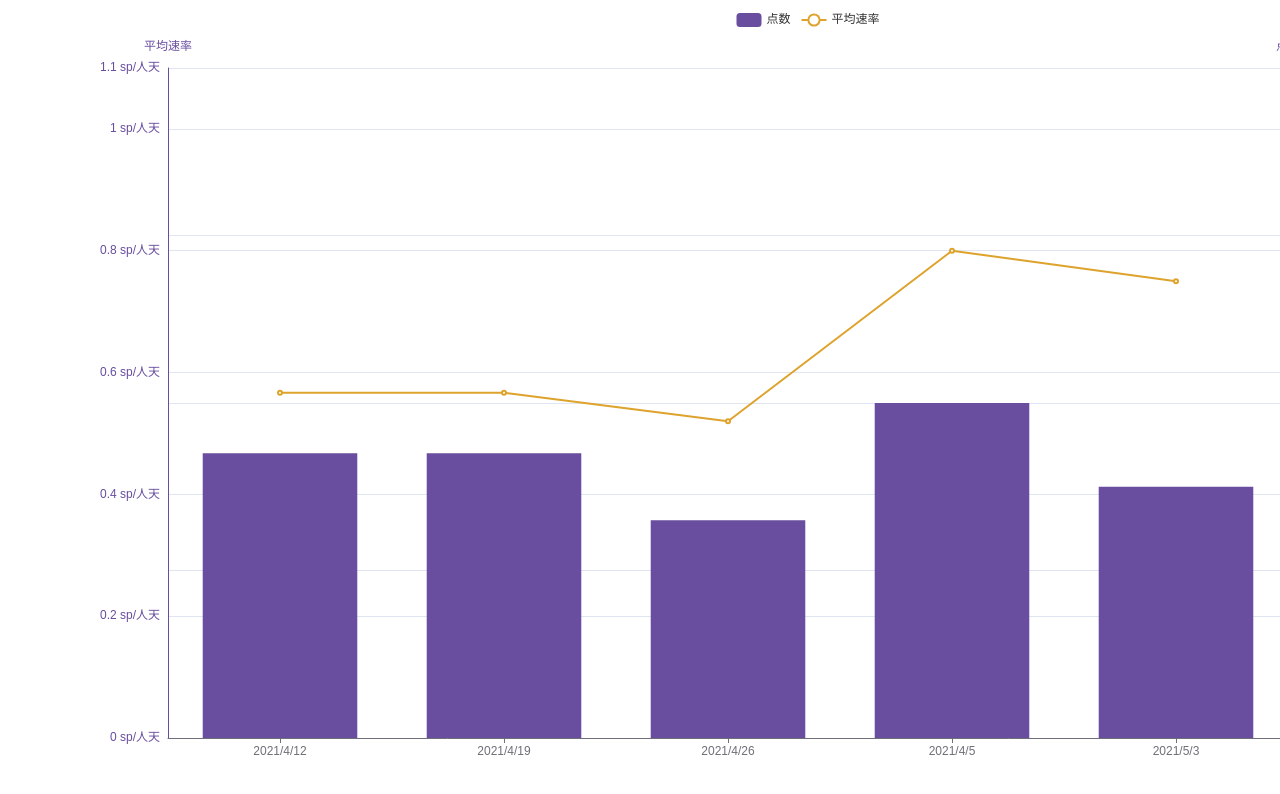
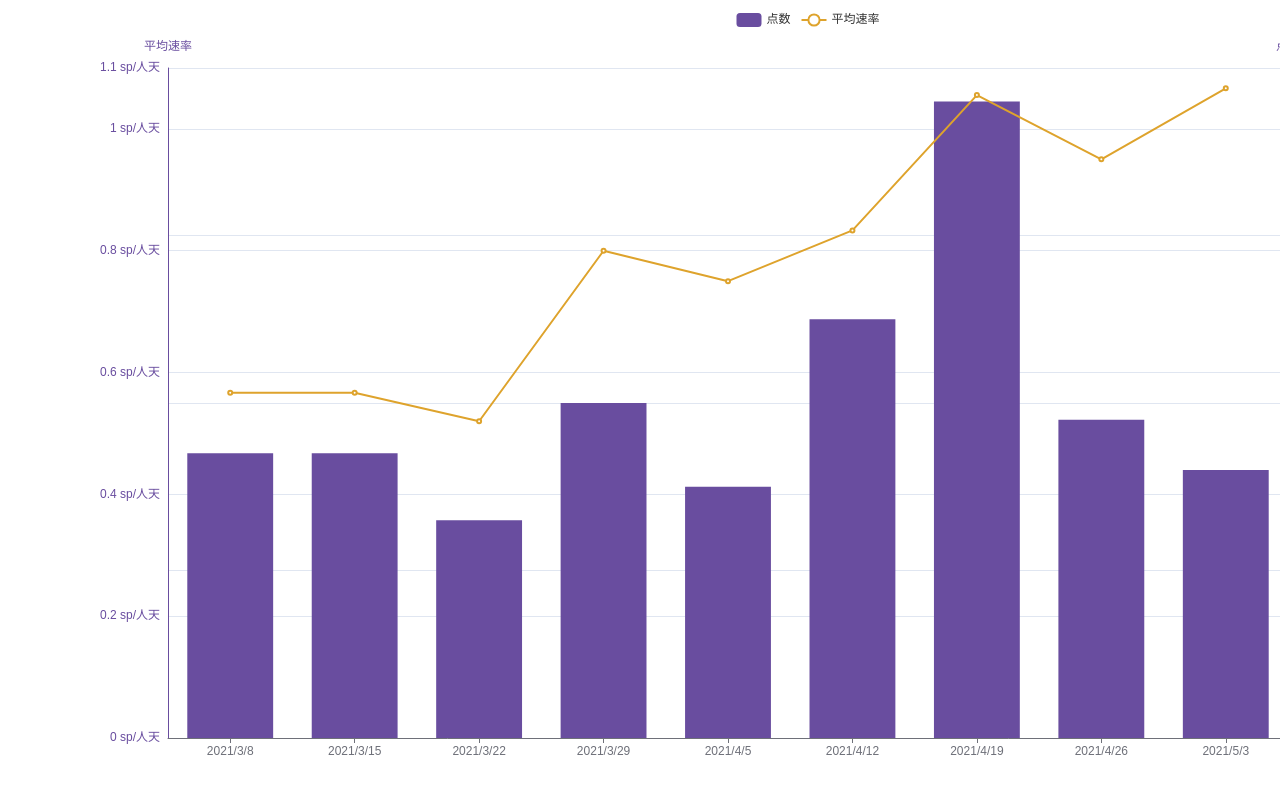
Before and after one commit to zhengzhanpeng/work_flow_show, a plain HTML site: page index_parts.html in a window 1280 px wide. Shown: the top 794 px of the page. Drawn offline with Linux system fonts and the light colour scheme.

Commit message:
[shiwei] add all parts
Signed-off-by: shiwei.fu <shiwei.fu@thoughtworks.com>

```diff
--- a/index_parts.html
+++ b/index_parts.html
@@ -43,10 +43,14 @@
                 axisTick: {
                     alignWithLabel: true
                 },
-                data: ['2021/4/12',
+                data: ['2021/3/8',
+                    '2021/3/15',
+                    '2021/3/22',
+                    '2021/3/29',
+                    '2021/4/5',
+                    '2021/4/12',
                     '2021/4/19',
                     '2021/4/26',
-                    '2021/4/5',
                     '2021/5/3']
             }
         ],
```
